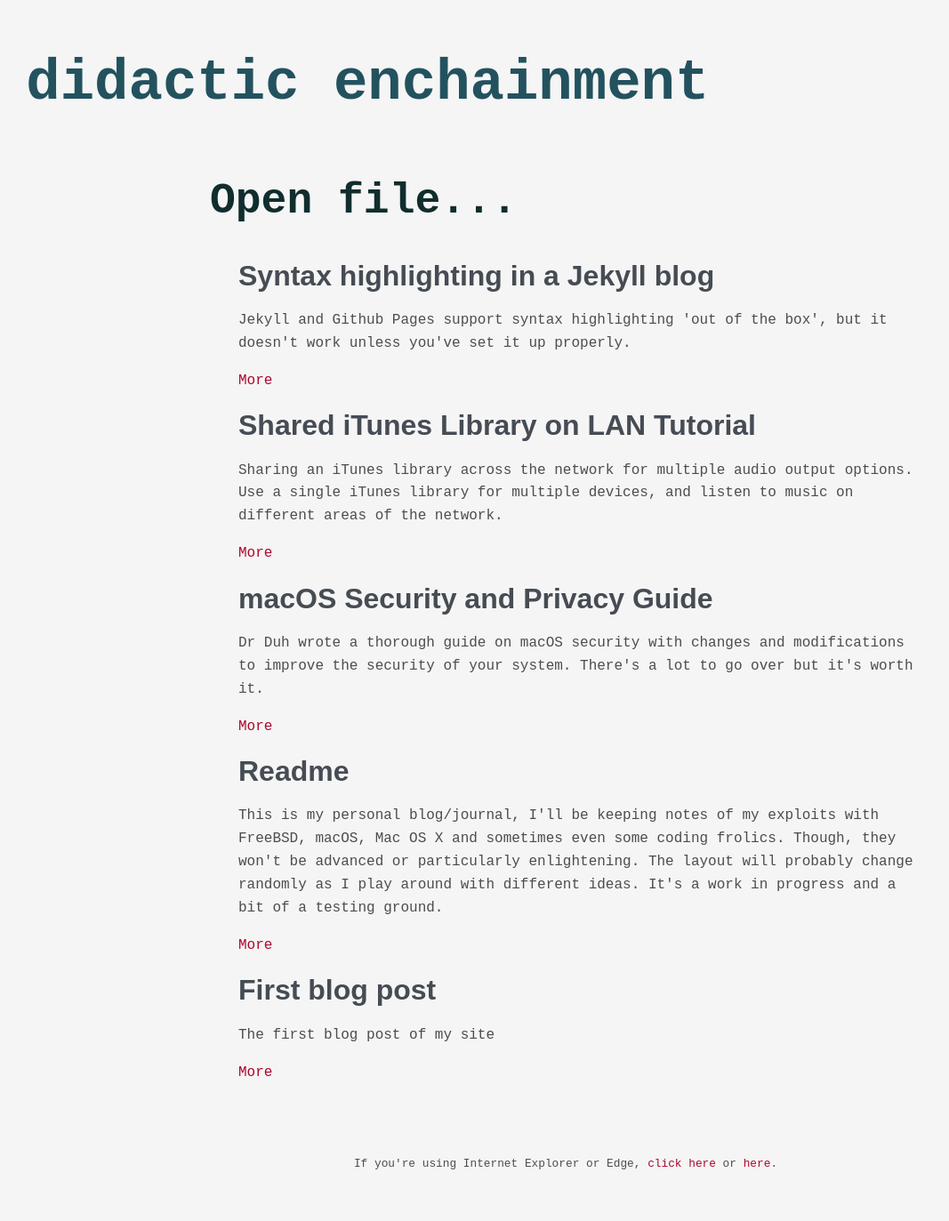
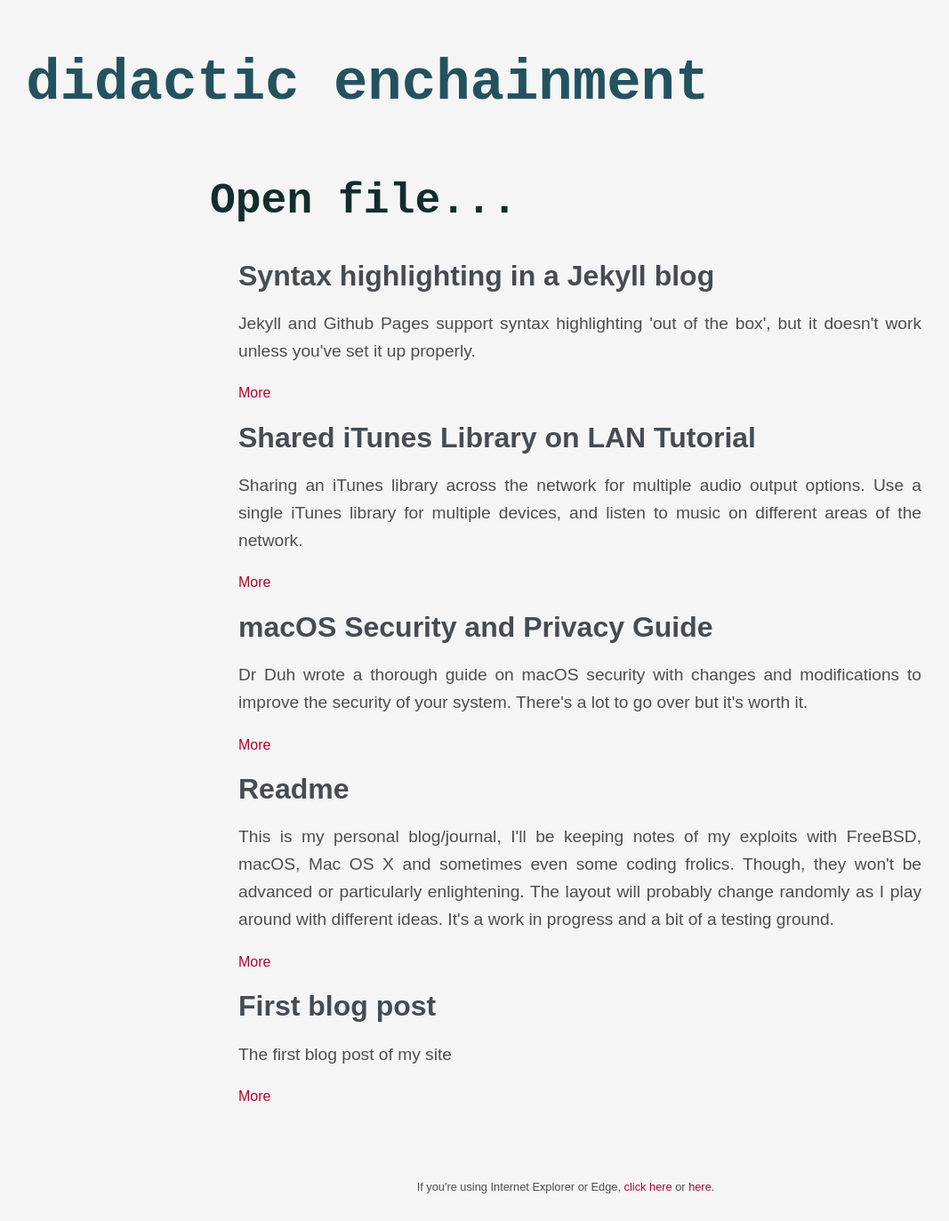
Before and after one commit to paulrbts/blog, a Jekyll site: the page built from index.html, in a window 1280 px wide. Shown: the whole page at 89% size, without its empty margins (4-1071 px from the left). Built offline with Jekyll 4.4.1, drawn with Linux system fonts in a browser that asks for light colours; some web fonts are replaced; before the commit the page ends 1347 px from its top, so only the background shows below that.

Commit message:
changing body font

```diff
--- a/_layouts/default.html
+++ b/_layouts/default.html
@@ -9,7 +9,7 @@
     <meta name="viewport" content="width=device-width, initial-scale=1">
     <link href="{{ site.baseurl }}/css/common.css" rel="stylesheet">
     <link href="{{ site.baseurl }}/css/syntax.css" rel="stylesheet">
-    <link href="https://fonts.googleapis.com/css?family=Expletus+Sans:bold|Share|Patua+One|Overpass+Mono|Anonymous+Pro" rel="stylesheet">
+    <link href="https://fonts.googleapis.com/css?family=Expletus+Sans:bold|Share|Patua+One|Overpass+Mono|Anonymous+Pro|Fira+Sans+Condensed:300" rel="stylesheet">
     <link rel="shortcut icon" type="image/png" href="{{ site.baseurl }}/favicon.png">
   </head>
   <body>
--- a/css/common.css
+++ b/css/common.css
@@ -5,7 +5,7 @@ html {
 
 @media all and (min-width: 720px) {
 body {
-  font: normal 100%/1.6 'Overpass Mono',monospace;
+  font: normal 100%/1.6 'Fira Sans Condensed',sans-serif;
   font-size: 16px;
   color: #4d4d4d;
   background-color: #F5F5F5;
@@ -14,7 +14,7 @@ body {
 
 @media all and (max-width: 719px) and (min-width: 400px) {
 body {
-  font: normal 100%/1.6 'Overpass Mono',monospace;
+  font: normal 100%/1.6 'Fira Sans Condensed',sans-serif;
   font-size: 14px;
   color: #4d4d4d;
   background-color: #F5F5F5;
@@ -23,7 +23,7 @@ body {
 
 @media all and (max-width: 399px) and (min-width: 320px) {
 body {
-  font: normal 100%/1.6 'Overpass Mono',monospace;
+  font: normal 100%/1.6 'Fira Sans Condensed',sans-serif;
   font-size: 14px;
   color: #4d4d4d;
   background-color: #F5F5F5;
@@ -80,8 +80,10 @@ h5 {
 }
 
 p{
-	font-size: 1em;
+	font-size: 1.2em;
 	line-height: 1.618em;
+  text-align: justify;
+  font-weight: 400;
 }
 
 a:link {
```
